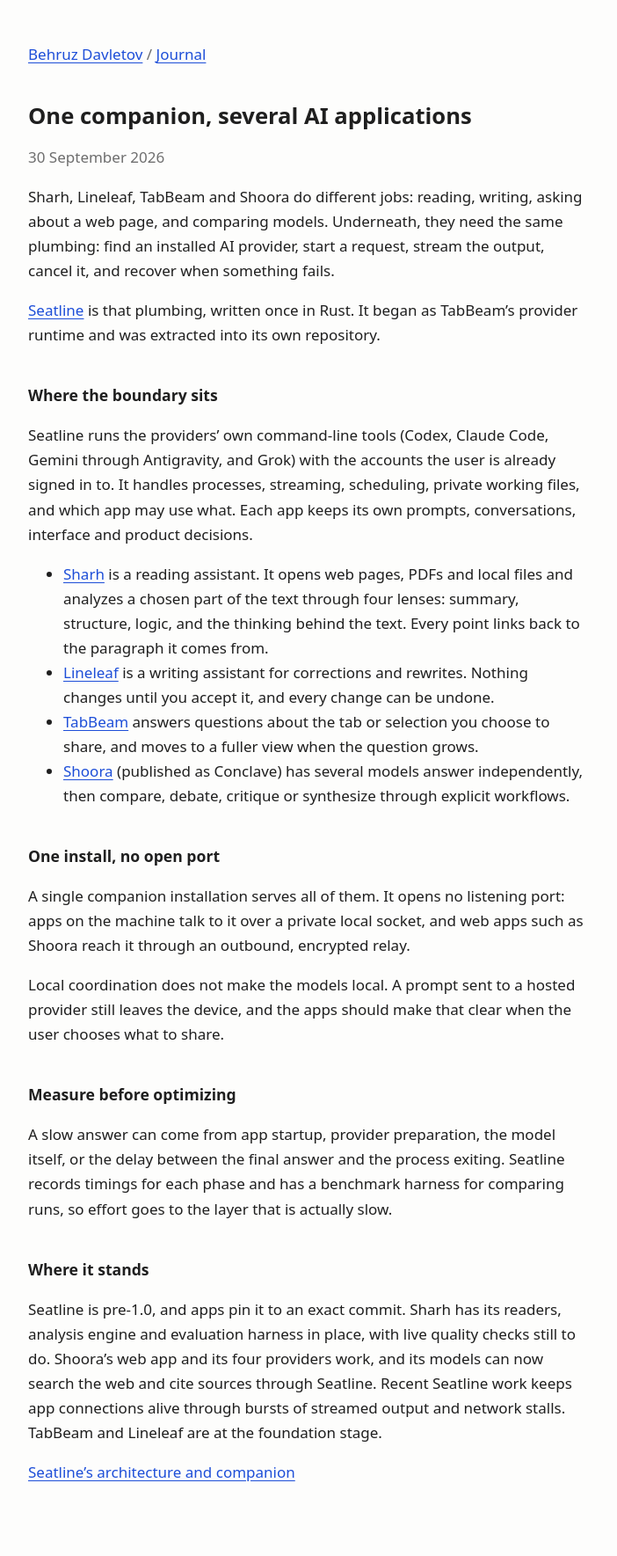
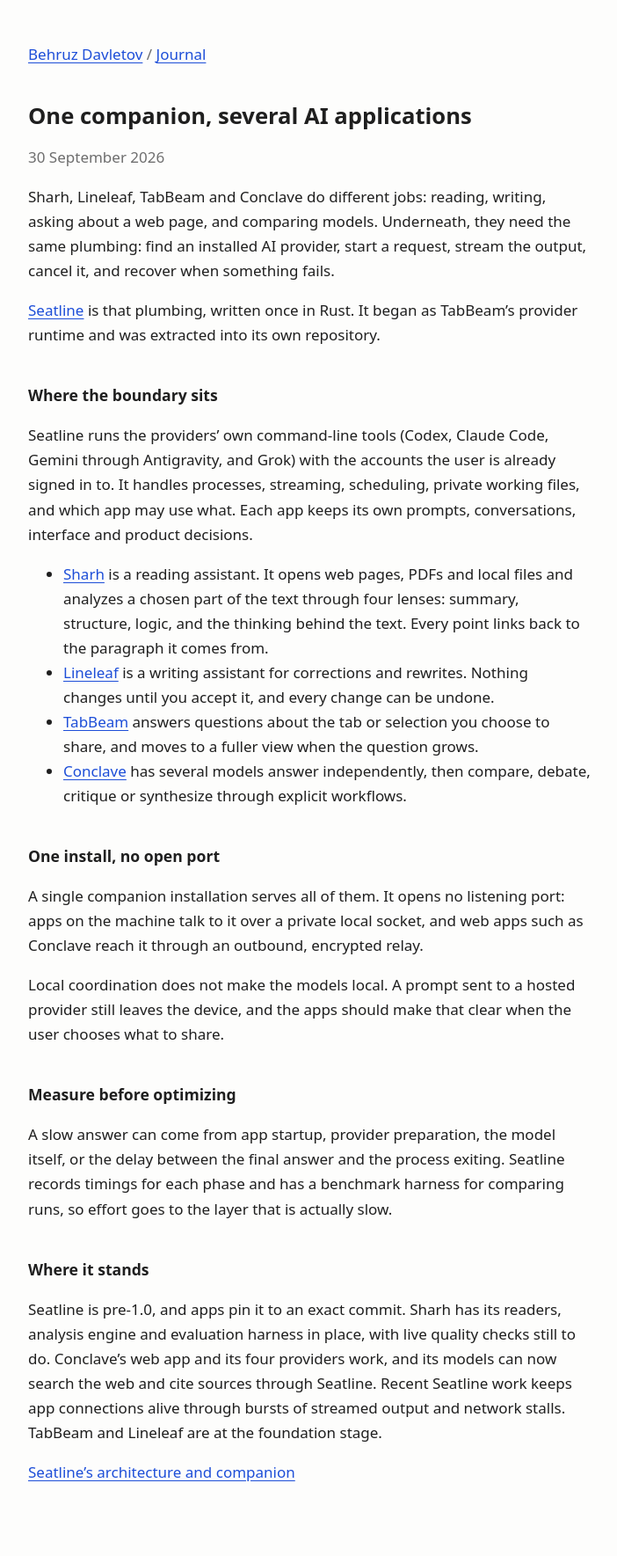
Before and after one commit to davletovb/davletovb.github.io, a Jekyll site: the page built from _posts/2026-09-30-one-companion-many-apps.md, in a window 1280 px wide. Shown: the whole page at 88% size, without its empty margins (288-990 px from the left). Built offline with Jekyll 4.4.1, drawn with Linux system fonts in a browser that asks for light colours.

Commit message:
Use Conclave and link the simulation game's repository
- Rename Shoora to Conclave on the homepage and in the Seatline note.
- List the rebuilt political simulation game as "Simulation game",
  linking simulation-app, which now holds the Rust rebuild.
- Point the 2023 Simulation entry at its journal post, since the
  repository now holds the new game.

Co-Authored-By: Claude Opus 5.5 <noreply@anthropic.com>
Claude-Session: https://claude.ai/code/session_01FqsbbhEpHtyasa3rZGsL4t

```diff
--- a/_posts/2026-09-30-one-companion-many-apps.md
+++ b/_posts/2026-09-30-one-companion-many-apps.md
@@ -3,7 +3,7 @@ title: One companion, several AI applications
 description: Seatline separates shared provider execution from the reading, writing, browsing and reasoning tools built on top of it.
 permalink: /journal/one-companion-many-apps/
 ---
-Sharh, Lineleaf, TabBeam and Shoora do different jobs: reading, writing, asking about a web page, and comparing models. Underneath, they need the same plumbing: find an installed AI provider, start a request, stream the output, cancel it, and recover when something fails.
+Sharh, Lineleaf, TabBeam and Conclave do different jobs: reading, writing, asking about a web page, and comparing models. Underneath, they need the same plumbing: find an installed AI provider, start a request, stream the output, cancel it, and recover when something fails.
 
 [Seatline](https://github.com/davletovb/seatline) is that plumbing, written once in Rust. It began as TabBeam's provider runtime and was extracted into its own repository.
 
@@ -14,11 +14,11 @@ Seatline runs the providers' own command-line tools (Codex, Claude Code, Gemini
 - [Sharh](https://github.com/davletovb/sharh) is a reading assistant. It opens web pages, PDFs and local files and analyzes a chosen part of the text through four lenses: summary, structure, logic, and the thinking behind the text. Every point links back to the paragraph it comes from.
 - [Lineleaf](https://github.com/davletovb/Lineleaf) is a writing assistant for corrections and rewrites. Nothing changes until you accept it, and every change can be undone.
 - [TabBeam](https://github.com/davletovb/TabBeam) answers questions about the tab or selection you choose to share, and moves to a fuller view when the question grows.
-- [Shoora](https://github.com/davletovb/conclave) (published as Conclave) has several models answer independently, then compare, debate, critique or synthesize through explicit workflows.
+- [Conclave](https://github.com/davletovb/conclave) has several models answer independently, then compare, debate, critique or synthesize through explicit workflows.
 
 ## One install, no open port
 
-A single companion installation serves all of them. It opens no listening port: apps on the machine talk to it over a private local socket, and web apps such as Shoora reach it through an outbound, encrypted relay.
+A single companion installation serves all of them. It opens no listening port: apps on the machine talk to it over a private local socket, and web apps such as Conclave reach it through an outbound, encrypted relay.
 
 Local coordination does not make the models local. A prompt sent to a hosted provider still leaves the device, and the apps should make that clear when the user chooses what to share.
 
@@ -28,6 +28,6 @@ A slow answer can come from app startup, provider preparation, the model itself,
 
 ## Where it stands
 
-Seatline is pre-1.0, and apps pin it to an exact commit. Sharh has its readers, analysis engine and evaluation harness in place, with live quality checks still to do. Shoora's web app and its four providers work, and its models can now search the web and cite sources through Seatline. Recent Seatline work keeps app connections alive through bursts of streamed output and network stalls. TabBeam and Lineleaf are at the foundation stage.
+Seatline is pre-1.0, and apps pin it to an exact commit. Sharh has its readers, analysis engine and evaluation harness in place, with live quality checks still to do. Conclave's web app and its four providers work, and its models can now search the web and cite sources through Seatline. Recent Seatline work keeps app connections alive through bursts of streamed output and network stalls. TabBeam and Lineleaf are at the foundation stage.
 
 [Seatline's architecture and companion](https://github.com/davletovb/seatline)
```
Also changed, not shown: index.md (+3 -3 lines).
